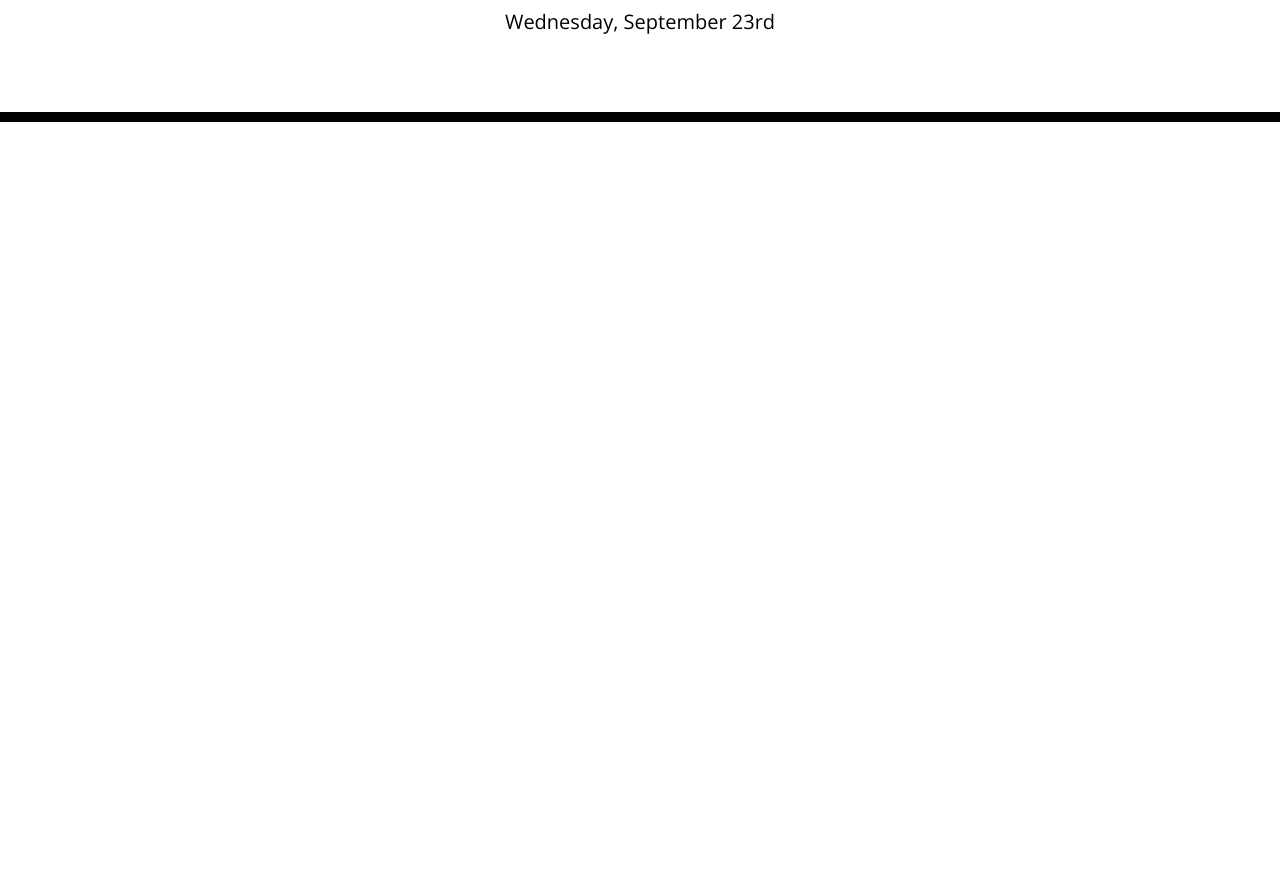
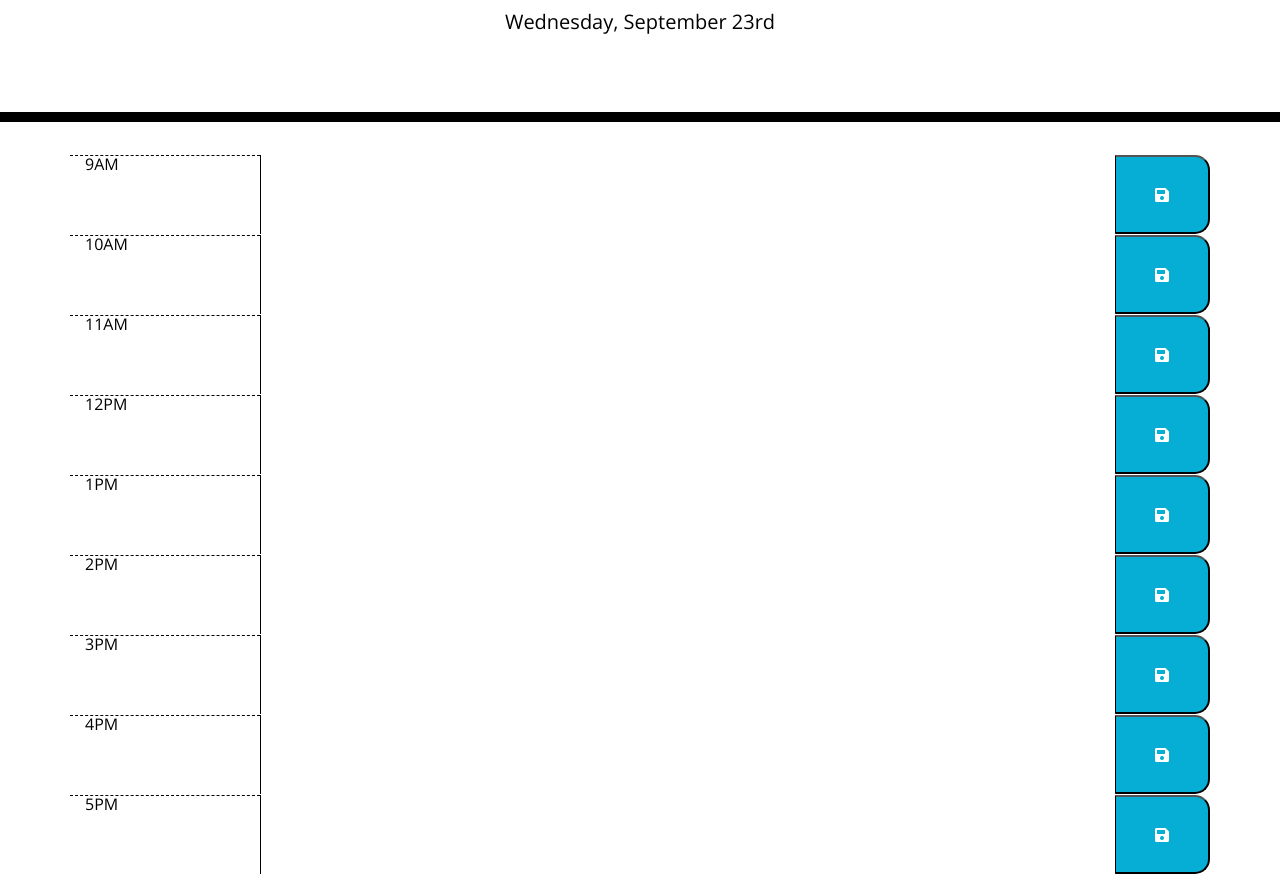
Before and after one commit to markwilson107/Work-Day-Scheduler, a plain HTML site: page index.html in a window 1280 px wide. Shown: the part 182-1056 px from the top of the page. Before the commit the page ends 800 px from the top, so only its background shows below. Drawn offline with nearby package versions, Linux system fonts and the light colour scheme.

Commit message:
Added rows and save buttons.

```diff
--- a/assets/style.css
+++ b/assets/style.css
@@ -31,7 +31,7 @@ textarea{
 }
 
 .row {
-  white-space: pre-wrap;
+  white-space: wrap;
   height: 80px;
   border-top: 1px solid white;;
 }
--- a/index.html
+++ b/index.html
@@ -20,11 +20,98 @@
     <p id="currentDay" class="lead"></p>
   </header>
   <div class="container">
-    <div class="row">
-      <div class="col-12 col-lg-12">
+    <!--9am Row-->
+    <div class="row flex-nowrap">
+      <div class="col-2 hour">
+        9AM
+      </div>
+      <textarea id="rowText0" class="col-9 description" type="text"></textarea>
+      <button class="col-1 saveBtn" index="0">
+        <i class="fas fa-save "></i>
+      </button>
+    </div>
+    <!--10am Row-->
+    <div class="row flex-nowrap">
+      <div class="col-2 hour">
+        10AM
+      </div>
+      <textarea id="rowText1" class="col-9 description" type="text"></textarea>
+      <button class="col-1 saveBtn" index="1">
+        <i class="fas fa-save "></i>
+      </button>
+    </div>
+    <!--11am Row-->
+    <div class="row flex-nowrap">
+      <div class="col-2 hour">
+        11AM
+      </div>
+      <textarea id="rowText2" class="col-9 description" type="text"></textarea>
+      <button class="col-1 saveBtn" index="2">
+        <i class="fas fa-save "></i>
+      </button>
+    </div>
+    <!--12pm Row-->
+    <div class="row flex-nowrap">
+      <div class="col-2 hour">
+        12PM
+      </div>
+      <textarea id="rowText3" class="col-9 description" type="text"></textarea>
+      <button class="col-1 saveBtn" index="3">
+        <i class="fas fa-save "></i>
+      </button>
+    </div>
+    <!--1pm Row-->
+    <div class="row flex-nowrap">
+      <div class="col-2 hour">
+        1PM
+      </div>
+      <textarea id="rowText4" class="col-9 description" type="text"></textarea>
+      <button class="col-1 saveBtn" index="4">
+        <i class="fas fa-save "></i>
+      </button>
+    </div>
+    <!--2pm Row-->
+    <div class="row flex-nowrap">
+      <div class="col-2 hour">
+        2PM
+      </div>
+      <textarea id="rowText5" class="col-9 description" type="text"></textarea>
+      <button class="col-1 saveBtn" index="5">
+        <i class="fas fa-save "></i>
+      </button>
+    </div>
+    <!--3pm Row-->
+    <div class="row flex-nowrap">
+      <div class="col-2 hour">
+        3PM
+      </div>
+      <textarea id="rowText6" class="col-9 description" type="text"></textarea>
+      <button class="col-1 saveBtn" index="6">
+        <i class="fas fa-save "></i>
+      </button>
+    </div>
+    <!--4pm Row-->
+    <div class="row flex-nowrap">
+      <div class="col-2 hour">
+        4PM
+      </div>
+      <textarea id="rowText7" class="col-9 description" type="text"></textarea>
+      <button class="col-1 saveBtn" index="7">
+        <i class="fas fa-save "></i>
+      </button>
+    </div>
+    <!--5pm Row-->
+    <div class="row flex-nowrap">
+      <div class="col-2 hour">
+        5PM
+      </div>
+      <textarea id="rowText8" class="col-9 description" type="text"></textarea>
+      <button class="col-1 saveBtn" index="8">
+        <i class="fas fa-save "></i>
+      </button>
+    </div>
 
-      </div>
-    </div>
+
   </div>
 
   <!-- Link Jquery-->
```
Also changed, not shown: assets/script.js (+10 -8 lines).
